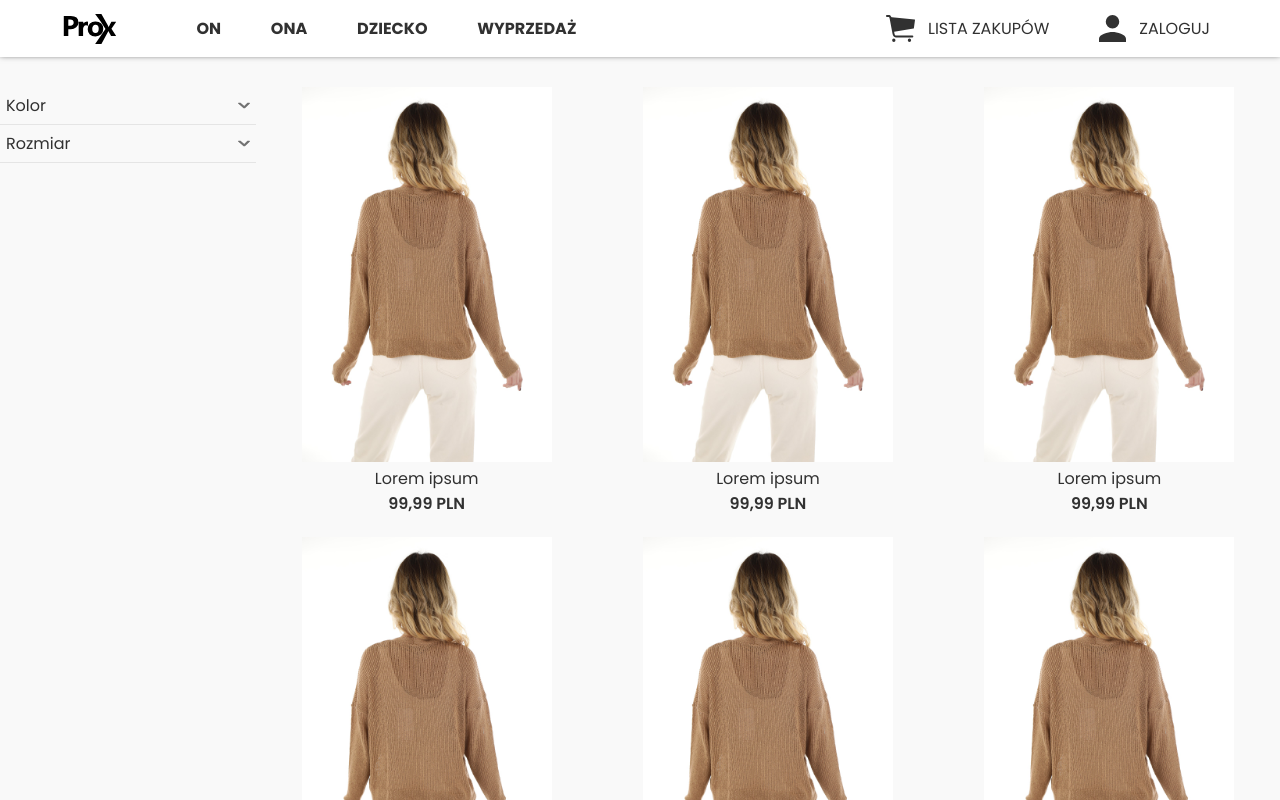
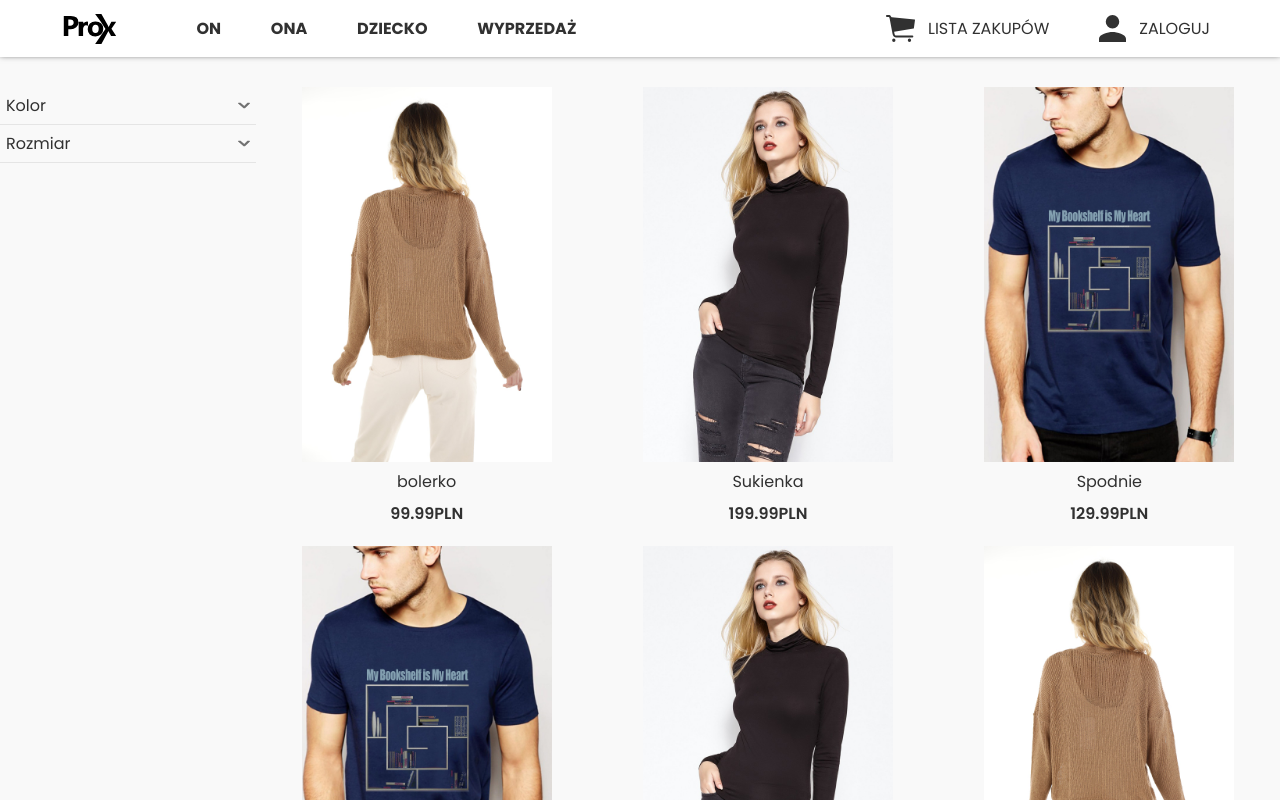
Before and after one commit to KamilBorowski1995/clothing-store, a React (Create React App) app: page /shop/child in a window 1280 px wide. Shown: the top 800 px of the page. Built offline with nearby package versions, Linux system fonts and the light colour scheme.

Commit message:
fix styled

```diff
--- a/src/components/atoms/Paragraph/Paragraph.js
+++ b/src/components/atoms/Paragraph/Paragraph.js
@@ -15,10 +15,15 @@ const StyledParagraph = styled.p`
     font-weight: ${theme.fontWeight.semiBold};
     `}
 
+${({ size }) =>
+  size === "bold" &&
+  `
+    font-weight: ${theme.fontWeight.bold};
+    `}
+
   ${({ size }) =>
     size === "bigReg" &&
-    `
-      font-size: ${theme.fontSize.l}
+    `      font-size: ${theme.fontSize.l}
     `}
   ${({ size }) =>
     size === "small" &&
--- a/src/components/molecules/CategoryItems/CategoryItems.js
+++ b/src/components/molecules/CategoryItems/CategoryItems.js
@@ -61,10 +61,12 @@ const CategoryItems = ({ itemsProps = [], title = "" }) => {
 
   useEffect(() => {
     setHeightItems(items.length * 18);
-  });
+  }, [items]);
 
   const itemsMap = items.map((item) => (
-    <Paragraph size="eSmall">{item}</Paragraph>
+    <Paragraph key={item} size="eSmall">
+      {item}
+    </Paragraph>
   ));
 
   return (
--- a/src/components/molecules/ItemBox/ItemBox.js
+++ b/src/components/molecules/ItemBox/ItemBox.js
@@ -1,27 +1,47 @@
 import React from "react";
 import styled from "styled-components";
 
-import product from "components/assets/img/product-1.jpg";
 import Paragraph from "components/atoms/Paragraph";
 
 const Wrapper = styled.div`
   width: 250px;
-  height: 430px;
+  /* height: 430px; */
   text-align: center;
+  display: flex;
+  flex-direction: column;
+  cursor: pointer;
 `;
 
-const StyledImg = styled.img`
-  width: 100%;
+const WrapperImg = styled.div`
+  height: 375px;
+  overflow: hidden;
 `;
 
-const ItemBox = () => {
-  const link = product;
+const StyledImg = styled.div`
+  height: 100%;
+  background-image: url(${({ src }) => src});
+  background-size: cover;
+  background-repeat: no-repeat;
+  background-position: center;
+  transition: 0.3s ease-in-out;
+  :hover {
+    transform: scale(1.05);
+  }
+`;
 
+const StyledTitle = styled(Paragraph)`
+  padding: 7px 0;
+`;
+
+const ItemBox = ({ image, title, cash }) => {
   return (
     <Wrapper>
-      <StyledImg src={link} alt="produkt" />
-      <Paragraph>Lorem ipsum</Paragraph>
-      <Paragraph size="semiBold">99,99 PLN</Paragraph>
+      <WrapperImg>
+        <StyledImg src={image} alt="produkt" />
+      </WrapperImg>
+
+      <StyledTitle>{title}</StyledTitle>
+      <Paragraph size="semiBold">{`${cash}PLN`}</Paragraph>
     </Wrapper>
   );
 };
--- a/src/components/organism/NavCategorySelect/NavCategorySelect.js
+++ b/src/components/organism/NavCategorySelect/NavCategorySelect.js
@@ -1,17 +1,24 @@
 import React from "react";
+import styled from "styled-components";
 
 import CategoryItems from "components/molecules/CategoryItems";
 
+const Wrapper = styled.div`
+  position: sticky;
+  top: 87px;
+  height: 1px;
+`;
+
 const NavCategorySelect = () => {
   return (
-    <div>
+    <Wrapper>
       <CategoryItems
         title="Kolor"
         itemsProps={["biały", "czarny", "czerwony"]}
       />
 
       <CategoryItems title="Rozmiar" itemsProps={["S", "XS", "M", "L", "XL"]} />
-    </div>
+    </Wrapper>
   );
 };
 
--- a/src/components/organism/Slider/Slider.js
+++ b/src/components/organism/Slider/Slider.js
@@ -1,5 +1,5 @@
 import React, { useState, useEffect } from "react";
-import styled, { keyframes } from "styled-components";
+import styled from "styled-components";
 import slider from "components/assets/img/slider-1-1300.jpg";
 import slider2 from "components/assets/img/slider-2-1300.jpg";
 
@@ -114,8 +114,8 @@ const Slider = () => {
       <Wrapper>
         <WrapperSliderElements activeSlide={activeSlide}>
           {listSlide.map(({ image, id, name }) => (
-            <a href="/">
-              <img key={id} src={image} alt={name} />
+            <a href="/" key={id + name}>
+              <img src={image} alt={name} />
             </a>
           ))}
         </WrapperSliderElements>
--- a/src/pages/HomePage/HomePage.js
+++ b/src/pages/HomePage/HomePage.js
@@ -25,13 +25,13 @@ const HomePage = () => {
     <MainTemplate>
       <Slider />
       <WrapperLinkImage>
-        <LinkImage link="he" image={man}>
+        <LinkImage link="/shop/he" image={man}>
           On
         </LinkImage>
-        <LinkImage link="she" image={woman}>
+        <LinkImage link="/shop/she" image={woman}>
           Ona
         </LinkImage>
-        <LinkImage link="child" image={child}>
+        <LinkImage link="/shop/child" image={child}>
           Dziecko
         </LinkImage>
       </WrapperLinkImage>
--- a/src/pages/ShopItemListPage/ShopItemListPage.js
+++ b/src/pages/ShopItemListPage/ShopItemListPage.js
@@ -1,10 +1,14 @@
-import React from "react";
+import React, { useState } from "react";
 import styled from "styled-components";
 
 import MainTemplate from "templates/MainTemplate";
 
 import NavCategorySelect from "components/organism/NavCategorySelect";
 import ItemBox from "components/molecules/ItemBox";
+
+import product from "components/assets/img/product-1.jpg";
+import product2 from "components/assets/img/product-2.jpg";
+import product3 from "components/assets/img/product-3.jpg";
 
 const Wrapper = styled.div`
   margin-top: 30px;
@@ -19,19 +23,93 @@ const WrapperProducts = styled.div`
   justify-items: center;
 `;
 
+const listProduct = [
+  {
+    id: 1,
+    title: "bolerko",
+    cash: 99.99,
+    image: product,
+  },
+  {
+    id: 2,
+    title: "Sukienka",
+    cash: 199.99,
+    image: product2,
+  },
+  {
+    id: 3,
+    title: "Spodnie",
+    cash: 129.99,
+    image: product3,
+  },
+  {
+    id: 7,
+    title: "Spodnie",
+    cash: 129.99,
+    image: product3,
+  },
+  {
+    id: 6,
+    title: "Sukienka",
+    cash: 199.99,
+    image: product2,
+  },
+  {
+    id: 5,
+    title: "bolerko",
+    cash: 99.99,
+    image: product,
+  },
+  {
+    id: 1,
+    title: "bolerko",
+    cash: 99.99,
+    image: product,
+  },
+  {
+    id: 2,
+    title: "Sukienka",
+    cash: 199.99,
+    image: product2,
+  },
+  {
+    id: 3,
+    title: "Spodnie",
+    cash: 129.99,
+    image: product3,
+  },
+  {
+    id: 7,
+    title: "Spodnie",
+    cash: 129.99,
+    image: product3,
+  },
+  {
+    id: 6,
+    title: "Sukienka",
+    cash: 199.99,
+    image: product2,
+  },
+  {
+    id: 5,
+    title: "bolerko",
+    cash: 99.99,
+    image: product,
+  },
+];
+
 const ShopItemListPage = () => {
+  const [products, setProducts] = useState(listProduct);
+
+  const mapItem = products.map(({ id, title, cash, image }) => (
+    <ItemBox key={id} title={title} cash={cash} image={image} />
+  ));
+
   return (
     <MainTemplate>
       <Wrapper>
         <NavCategorySelect />
-        <WrapperProducts>
-          <ItemBox />
-          <ItemBox />
-          <ItemBox />
-          <ItemBox />
-          <ItemBox />
-          <ItemBox />
-        </WrapperProducts>
+        <WrapperProducts>{mapItem}</WrapperProducts>
       </Wrapper>
     </MainTemplate>
   );
```
Also changed, not shown: 1 other file (tests, documents, lock files or other folders).
